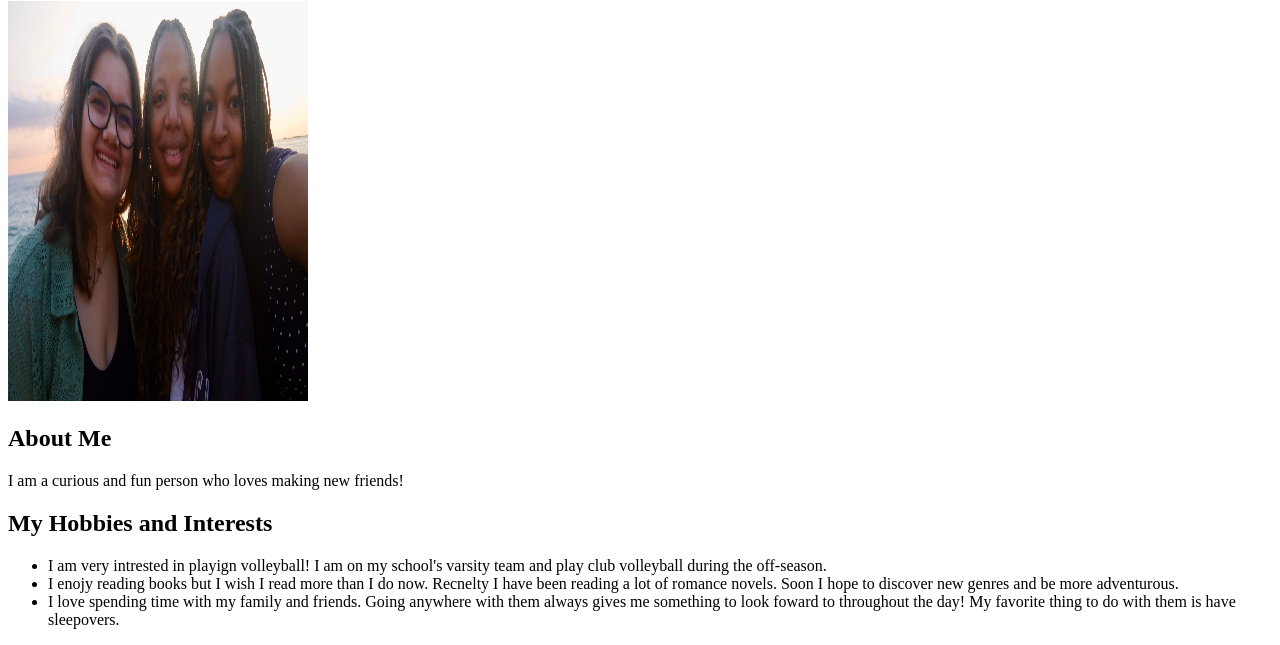
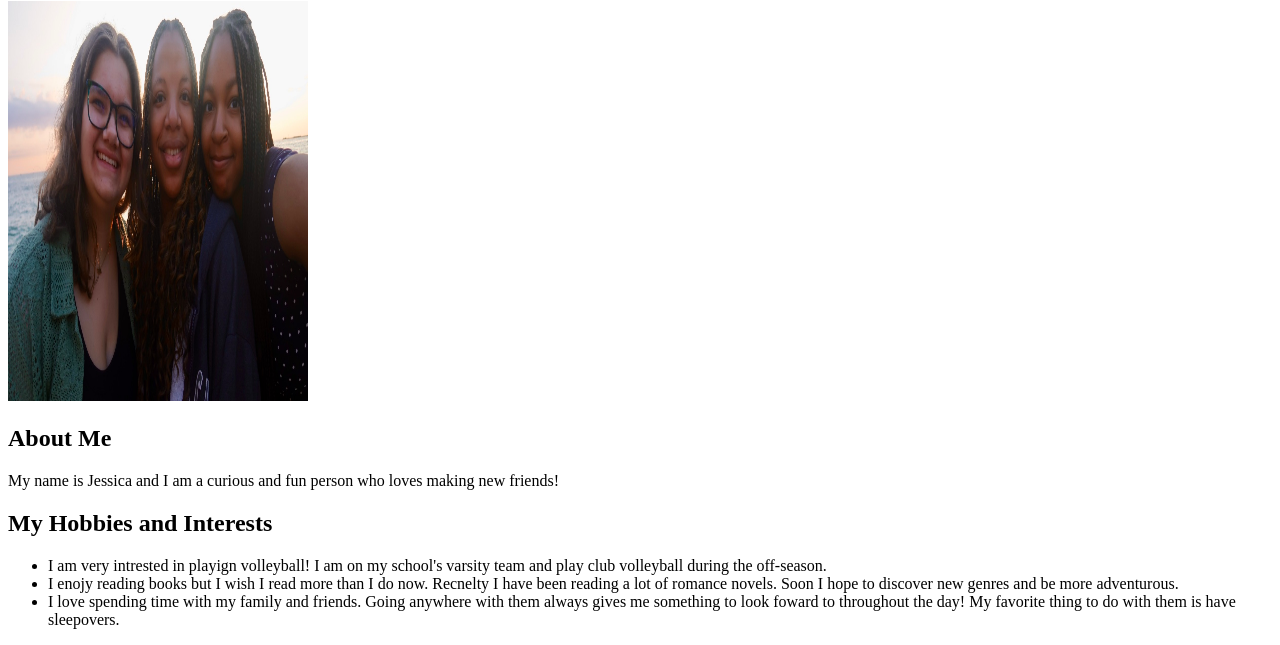
Before and after one commit to JessicaWren/Project-1, a plain HTML site: page index.html in a window 1280 px wide. Shown: the part 149-794 px from the top of the page. Drawn offline with Linux system fonts and the light colour scheme.

Commit message:
Update personal introduction in index.html

```diff
--- a/index.html
+++ b/index.html
@@ -21,7 +21,7 @@
 
         <img src="8B089AA2-CD75-49AB-94A8-AE78A3790C45_1_105_c.jpeg" alt="Me and Friends" width="300" height="400">
         <h2>About Me</h2>
-        <p>I am a curious and fun person who loves making new friends!</p>
+        <p>My name is Jessica and I am a curious and fun person who loves making new friends!</p>
 
         <h2>My Hobbies and Interests</h2>
         <ul>
```
